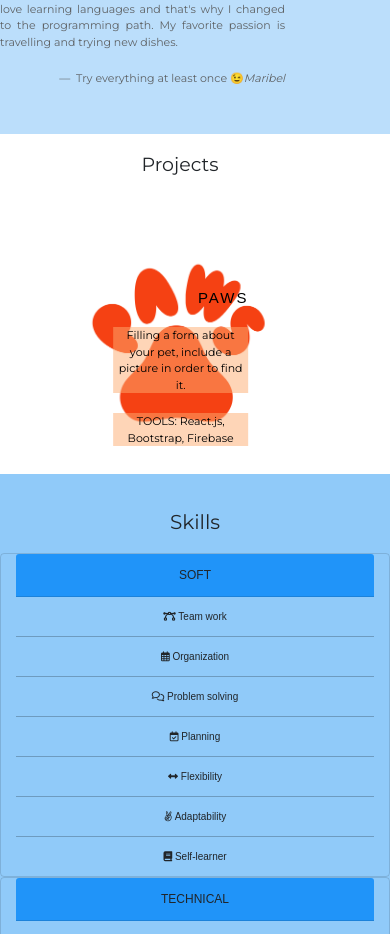
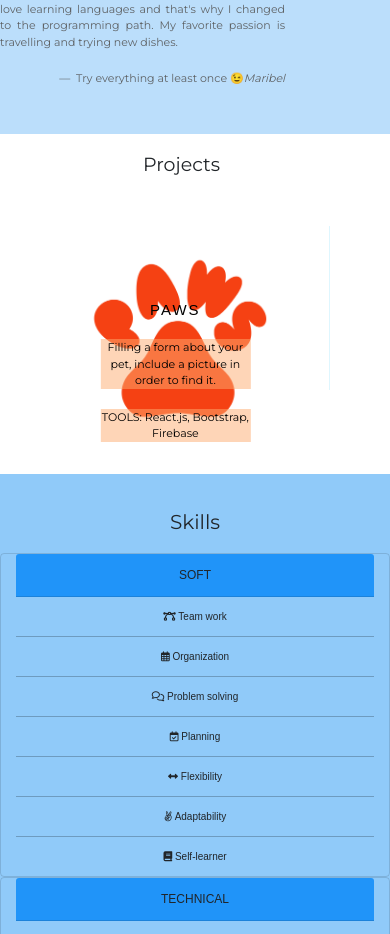
Before and after one commit to maribel-arac/maribel-arac.github.io, a React (Create React App) app in the folder portfolio-react/: page / in a window 390 px wide. Shown: the part 862-1796 px from the top of the page. Built offline with nearby package versions, Linux system fonts and the light colour scheme; some icons are missing.

Commit message:
modified projets carousel with bootstrap

```diff
--- a/portfolio-react/src/components/carouselProjects.js
+++ b/portfolio-react/src/components/carouselProjects.js
@@ -7,7 +7,7 @@ import '../css/carouselProjects.css';
 
 const CarouselProjects = () => {
 	return (
-			<div className="bd-example carousel-size">
+			<div className="bd-example carousel-size col-12 col-sm-12 col-md-12 col-lg-12">
 			  <h1 className="title">Projects </h1>
 			  <div id="carouselExampleCaptions" className="carousel slide" data-ride="carousel">
 			    <ul className="carousel-indicators">
@@ -16,29 +16,29 @@ const CarouselProjects = () => {
 			      <li data-target="#carouselExampleCaptions" data-slide-to="2"></li>
 			    </ul>
 			    <div className="carousel-inner">
-			      <div className="carousel-item active col-lg-12" data-interval="3000">
+			      <div className="carousel-item active " >
 			      	<a target="_blank" href="https://maribel-arac.github.io/paws-react/#/" >
-			        <img src={paws} className="d-block w-100 col-lg-8 img-fluid img-position" alt="paws" /> </a>
-			        <div className="carousel-caption  d-md-block col-lg-8 content">
+			        <img src={paws} className="d-block w-100  img-fluid img-position img-carousel col-12 col-sm-12 col-md-12 col-lg-12" alt="paws" /> </a>
+			        <div className="carousel-caption d-md-block col-8 col-sm-8 col-md-8 col-lg-8">
 			          <h4 className= "text-center">Paws</h4>
 			          <p className="paws-color text-center">Filling a form about your pet, include a picture in order to find it. </p>
 			          <p className="paws-color text-center">TOOLS: React.js, Bootstrap, Firebase</p>
 			        </div>
 			      </div>
-			      <div className="carousel-item col-lg-12" data-interval="3000">
+			      <div className="carousel-item " >
 			      	<a target="_blank" href="https://maribel-arac.github.io/GDL002-burger-queen/">
-			        <img src={seafood} className="d-block w-100 img-fluid col-lg-8" alt="seafood" /> </a>
-			        <div className="carousel-caption d-md-block col-lg-8">
-			          <h5 className="seafood-color text-center ">Los Cotoyos</h5>
+			        <img src={seafood} className="d-block w-100 img-fluid img-carousel col-12 col-sm-12 col-md-12 col-lg-12 " alt="seafood" /> </a>
+			        <div className="carousel-caption d-md-block col-8 col-sm-8 col-md-8 col-lg-8">
+			          <h4 className="seafood-color text-center ">Los Cotoyos</h4>
 			          <p className="seafood-color text-center">Taking orders from two menus, deleting products and showing client's summary</p>
 			          <p className="seafood-color text-center">TOOLS: React.js, Bootstrap, Firebase</p>
 			        </div>
 			      </div>
-			      <div className="carousel-item col-lg-12" data-interval="3000">
+			      <div className="carousel-item " >
 			      	<a target="_blank" href="https://maribel-arac.github.io/GDL002-data-lovers/src/" >
-			        <img src={pokemon} className="d-block w-100 img-fluid col-lg-8" alt="pokemon" /> </a>
-			        <div className="carousel-caption d-md-block">
-			          <h5 className="pokemon-color text-center">PokeHack</h5>
+			        <img src={pokemon} className="d-block w-100 img-fluid img-carousel col-12 col-sm-12 col-md-12 col-lg-12 " alt="pokemon" /> </a>
+			        <div className="carousel-caption d-md-block col-8 col-sm-8 col-md-8 col-lg-8">
+			          <h4 className="pokemon-color text-center">PokeHack</h4>
 			          <p className=" pokemon-color text-center">151 Pokemon sorted alphabetically and get to know their basic information, such as: name, type & weakenesses</p>
 			          <p className=" pokemon-color text-center">TOOLS: Javascript, CSS3, HTML5</p>
 			        </div>
--- a/portfolio-react/src/components/projects.js
+++ b/portfolio-react/src/components/projects.js
@@ -7,9 +7,9 @@ class Projects extends Component {
 
 	render() {
 		return(
-			<div id="projects" className="container col-md-12 col-xl-12 col-lg-12">
+			<div id="projects" className="container col-8 col-sm-8 col-md-8 col-lg-8">
 				<div className="row">
-					<div className="col col-md-12 col-xl-12 col-lg-12 paddingBorder ">
+					<div className="col paddingBorder ">
 						<CarouselProjects />
 					</div>
 				</div>
--- a/portfolio-react/src/css/carouselProjects.css
+++ b/portfolio-react/src/css/carouselProjects.css
@@ -55,7 +55,6 @@ h1 {
 
 	.carousel-caption{
 		bottom: 1px;
-		margin-top: 50px;
 	}
 
 	.carousel-caption h4 {
@@ -64,9 +63,7 @@ h1 {
 
 	.carousel-caption p {
 		text-align: center;
-		margin-left: 25px;
 		font-size: 11px;
-		width: 50%;
 	}
 
 	.carousel-indicators li {
@@ -82,17 +79,10 @@ h1 {
 		margin: 0;
 	}
 
-}
-
-
-@media (min-width: 481px) and (max-width: 767px) {
+	.img-carousel {
+		margin-top: 0;
+		margin-left: 0;
+		margin-right: 0;
+	}
 
 }
-
-@media (min-width: 768px) and (max-width: 1024px) {
-
-}
-
-@media (min-width: 1025px) and (max-width: 1280px)  {
-
-}
```
